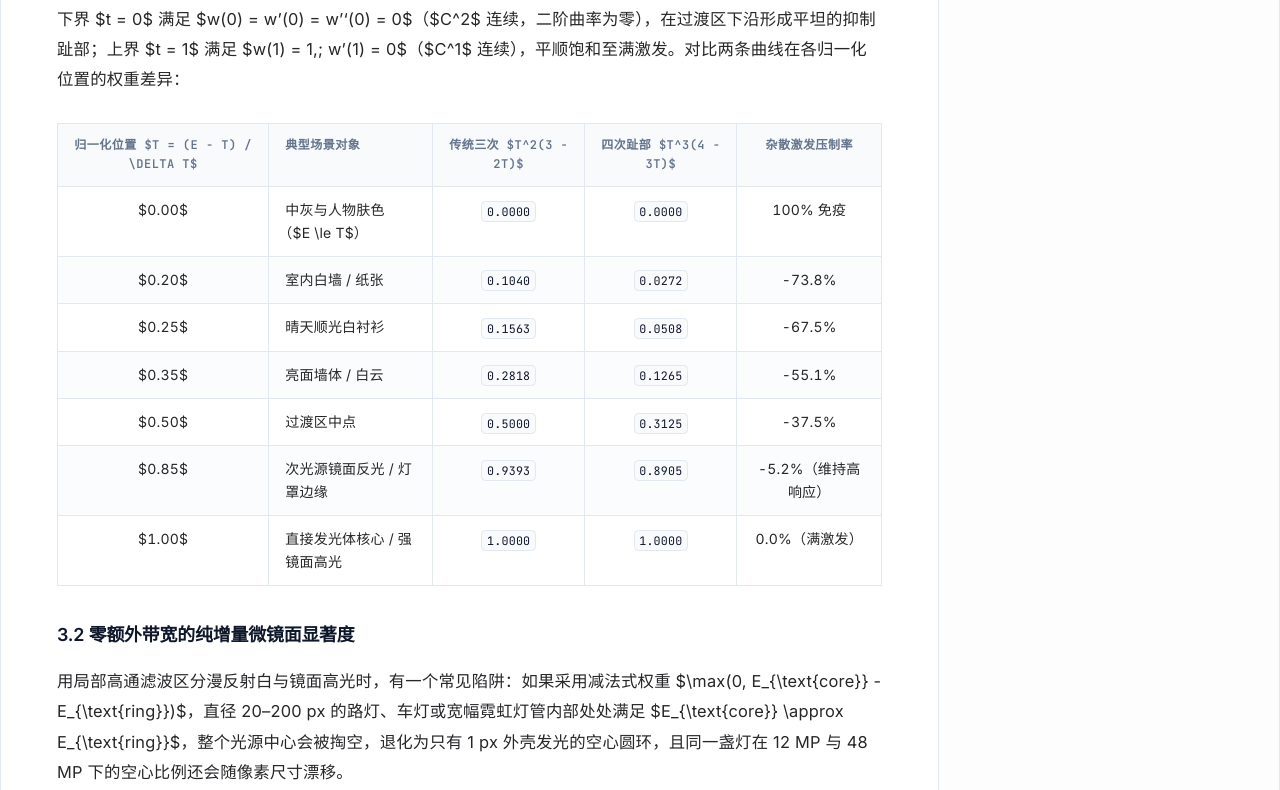
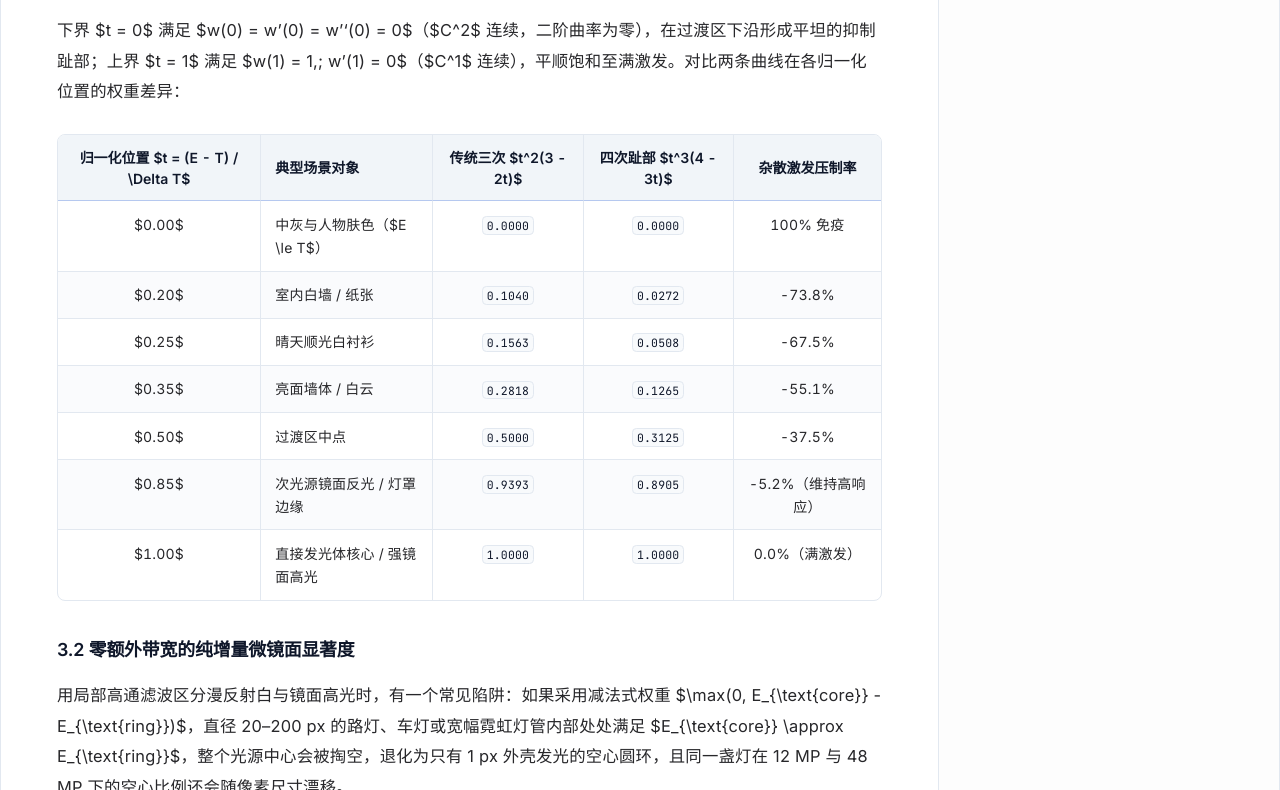
Before and after one commit to twn39/twn39.github.io, an Astro site: page /blog/film-bloom-optical-diffusion-architecture in a window 1280 px wide. Shown: the part 8230-9020 px from the top of the page. Built offline with nearby package versions, Linux system fonts and the light colour scheme; Astro itself is replaced by a stand-in of ours; some packages are replaced by stand-ins of ours.

Commit message:
style(table): refine prose table hierarchy, header contrast, and rounded borders

```diff
--- a/src/styles/global.css
+++ b/src/styles/global.css
@@ -367,39 +367,60 @@ html.dark .espresso-prose blockquote {
 .espresso-prose table {
   width: 100%;
   margin: 1.75rem 0;
-  border-collapse: collapse;
+  border-collapse: separate;
+  border-spacing: 0;
+  border-radius: 0.5rem;
+  border: 1px solid var(--color-edge);
+  background-color: var(--color-bg);
+  overflow: hidden;
   font-size: 0.875rem;
-  line-height: 1.6;
+  line-height: 1.65;
   font-variant-numeric: tabular-nums;
-  border: 1px solid var(--color-edge);
 }
 @media (max-width: 768px) {
   .espresso-prose table {
     display: block;
     overflow-x: auto;
+    -webkit-overflow-scrolling: touch;
   }
 }
 .espresso-prose th,
 .espresso-prose td {
-  padding: 0.75rem 1rem;
-  border: 1px solid var(--color-edge);
+  padding: 0.72rem 0.9rem;
   text-align: left;
   vertical-align: top;
 }
-.espresso-prose th {
-  font-family: var(--font-mono);
-  font-size: 0.75rem;
+.espresso-prose th + th,
+.espresso-prose td + td {
+  border-left: 1px solid var(--color-edge);
+}
+.espresso-prose thead th {
+  font-family: var(--font-sans);
+  font-size: 0.875rem;
   font-weight: 600;
-  text-transform: uppercase;
-  letter-spacing: 0.04em;
-  background-color: var(--color-surface);
-  color: var(--color-muted);
+  line-height: 1.5;
+  letter-spacing: normal;
+  vertical-align: middle;
+  background-color: var(--color-subtle);
+  color: var(--color-text);
+  border-bottom: 1.5px solid color-mix(in srgb, var(--color-accent) 24%, var(--color-edge));
+}
+.espresso-prose tbody tr + tr td,
+.espresso-prose tbody tr + tr th {
+  border-top: 1px solid var(--color-edge);
+}
+.espresso-prose tbody tr {
+  transition: background-color 0.15s ease;
 }
 .espresso-prose tbody tr:nth-child(even) {
-  background-color: color-mix(in srgb, var(--color-surface) 55%, transparent);
+  background-color: color-mix(in srgb, var(--color-surface) 75%, transparent);
 }
 .espresso-prose tbody tr:hover {
-  background-color: color-mix(in srgb, var(--color-accent) 4%, var(--color-surface));
+  background-color: color-mix(in srgb, var(--color-accent) 5%, var(--color-surface));
+}
+.espresso-prose table :not(pre) > code {
+  font-size: 0.82em;
+  padding: 0.08em 0.34em;
 }
 
 .espresso-prose hr {
```
